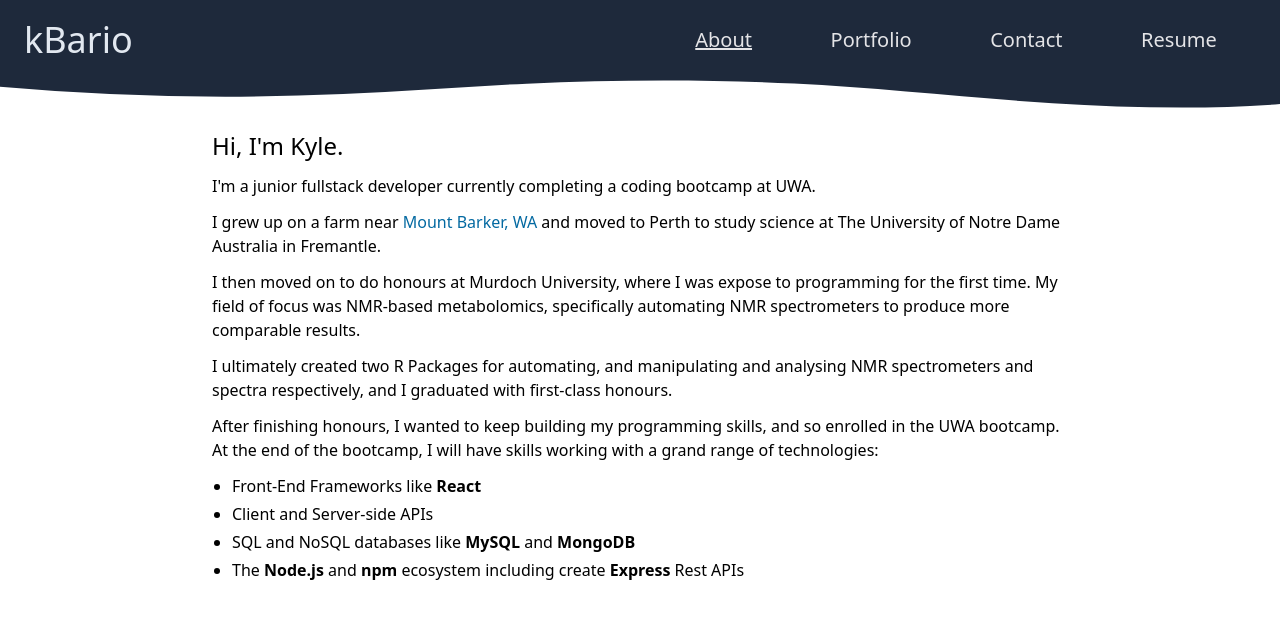
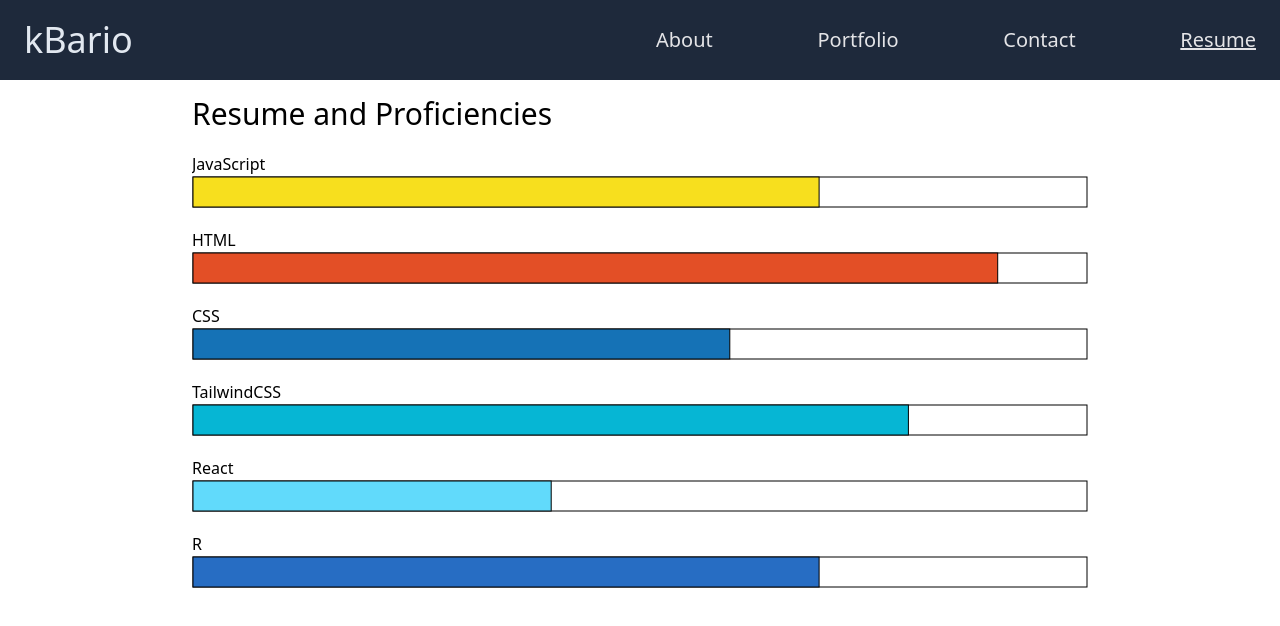
Before and after one commit to kbario/kb_react_portfolio, a React (Create React App) app: page / in a window 1280 px wide. Shown: the top 626 px of the page. Built offline with nearby package versions, Linux system fonts and the light colour scheme; no server answers.

Commit message:
big commit

```diff
--- a/package.json
+++ b/package.json
@@ -6,9 +6,11 @@
     "@testing-library/jest-dom": "^5.16.4",
     "@testing-library/react": "^11.2.7",
     "@testing-library/user-event": "^12.8.3",
+    "d3": "^7.4.4",
     "react": "^18.1.0",
     "react-dom": "^18.1.0",
     "react-scripts": "5.0.1",
+    "simple-icons": "^6.20.0",
     "web-vitals": "^0.2.4",
     "workbox-background-sync": "^5.1.4",
     "workbox-broadcast-update": "^5.1.4",
@@ -48,6 +50,7 @@
     ]
   },
   "devDependencies": {
+    "@tailwindcss/forms": "^0.5.1",
     "autoprefixer": "^10.4.7",
     "postcss": "^8.4.13",
     "tailwindcss": "^3.0.24"
--- a/src/App.jsx
+++ b/src/App.jsx
@@ -5,24 +5,48 @@ import Project from './components/Project';
 import Footer from './components/Footer';
 import { useState, useEffect } from 'react';
 
+const bootRepos = ["getCultured", 'techBlog', "JAKL-drag-n-drop"]
+const metaRepos = ['concentr8r', 'NMRalter8r'];
+
 function App() {
-  const [pageInView, setPageInView] = useState('About')
-  const [metaRepos, setMetaRepos] = useState(['concentr8r', 'NMRalter8r'])
-  const [bootRepos, setBootRepos] = useState(['techBlog', 'ractWeather'])
+  const [pageInView, setPageInView] = useState('Resume')
+
+  const [metaRepoData, setMetaRepoData] = useState("")
+  const [bootRepoData, setBootRepoData] = useState("")
 
   useEffect(() => {
     document.title = `kbario - ${pageInView}`
   },[pageInView])
 
+  useEffect(() => {
+    const getRepoData = async(repoArray) => {
+      const data = await Promise.all(repoArray.map(async (repoName) => {
+        const resp = await fetch(`https://api.github.com/repos/kbario/${repoName}`);
+        const data = await resp.json()
+        return data
+      }))
+      if(repoArray === metaRepos){
+        setMetaRepoData(data)
+      }
+      if(repoArray === bootRepos){
+        setBootRepoData(data)
+      }
+    }
+    getRepoData(bootRepos)
+    getRepoData(metaRepos)
+  },[])
+
+
+
   return (
-    <div className='w-screen h-screen overflow-hidden'>
+    <div className='w-screen h-screen overflow-y-hidden'>
       <Header pageInViewState={{pageInView, setPageInView}} />
-      <div className="wave">
+      {/* <div className="wave">
         <svg data-name="Layer 1" xmlns="http://www.w3.org/2000/svg" viewBox="0 0 1200 120" preserveAspectRatio="none">
           <path d="M321.39,56.44c58-10.79,114.16-30.13,172-41.86,82.39-16.72,168.19-17.73,250.45-.39C823.78,31,906.67,72,985.66,92.83c70.05,18.48,146.53,26.09,214.34,3V0H0V27.35A600.21,600.21,0,0,0,321.39,56.44Z" className="shape-fill"></path>
         </svg>
-      </div>
-      <Project pageInView={pageInView} repos={[metaRepos, bootRepos]} />
+      </div> */}
+      <Project pageInView={pageInView} repos={[ metaRepoData, bootRepoData]} />
       <Footer />
     </div>
   );
--- a/src/components/Footer.jsx
+++ b/src/components/Footer.jsx
@@ -1,5 +1,9 @@
 function Footer() {
-    return
+    return (
+        <footer className="flex justify-between items-center w-full h-20 bg-slate-800 px-6">
+            hello
+        </footer>
+    )
 }
 
 export default Footer
--- a/src/components/Header.jsx
+++ b/src/components/Header.jsx
@@ -2,7 +2,7 @@ import Navigation from "./Navigation"
 
 function Header(props) {
     return (
-        <header className="flex justify-between items-center w-full h-20 bg-slate-800 px-6">
+        <header className="absolute top-0 flex justify-between items-center w-full h-20 bg-slate-800 px-6 z-10">
             <h1 className="text-4xl text-slate-200">kBario</h1>
             <Navigation pageInViewState={props.pageInViewState}/>
         </header>
--- a/src/components/Project.jsx
+++ b/src/components/Project.jsx
@@ -19,7 +19,7 @@ function Project({pageInView, repos}) {
     }
 
     return (
-        <main className="h-leftover w-full p-5 max-w-4xl mx-auto">
+        <main className="pt-24 h-screen w-full p-5 overflow-y-auto">
             <RenderProject pageInView={pageInView} repos={repos}/>
         </main>
     )
--- a/src/components/project components/Portfolio.jsx
+++ b/src/components/project components/Portfolio.jsx
@@ -1,19 +1,60 @@
-// import { useEffect } from "react"
-
 function Portfolio({repos}) {
 
-    // const [metaRepos, bootRepos] = repos
+    const [ metaRepoData, bootRepoData ] = repos
 
-    // useEffect(()=> {
-
-    // },[metaRepos, bootRepos])
-    // console.log(metaRepos, bootRepos)
+    if(metaRepoData === "" || bootRepoData === ""){
+        return <div>Loading...</div>
+    }
 
 
     return (
-        <div>My Work</div>
+        <section className="flex flex-col gap-5 max-w-4xl mx-auto overflow-y-scroll">
+            <h1 className="text-3xl">My Work</h1>
+            <section className="flex flex-col gap-2">
+                <h2 className="text-2xl">Full Stack</h2>
+                <p>After falling in love with programming during my honours year, I enrolled in the UWA fullstack bootcamp. Here are some of the applications I created both solo and in groups during the course.</p>
+                {bootRepoData.map((repo) => (
+                    repo.id ? <RepoSection key={repo.id} repo={repo}/> : <div key={Math.random()}></div>
+                ))}
+            </section>
 
+            <section className="flex flex-col gap-3">
+                <h2 className="text-2xl">Metabolomics</h2>
+                <p>During my honours year at <a href="https://www.murdoch.edu.au/research/anpc" className="my-link" target="_blank" rel="noopener noreferrer">ANPC</a> I developed two R packages in colaboration with my supervisor, Torben Kimhofer. One is for normalising (among other things) nuclear magnetic resonance (NMR) spectra in the post-acquisition stage, while the other normalises the spectra during the aqcuistion stage.</p>
+                {metaRepoData.map((repo) => (
+                    repo.id ? <RepoSection key={repo.id} repo={repo}/> : <div key={Math.random()}></div>
+                ))}
+            </section>
+
+        </section>
     )
 }
 
+function RepoSection({repo}) {
+
+    const lang = repo.parent ? repo.parent.language : repo.language
+
+    return (
+        <article className="relative flex flex-col gap-3 border rounded-md p-3 z-1" >
+            <div className="flex justify-between">
+                <h3 className="text-xl">{repo.name}</h3>
+                <img height="20" width="20" className="fill-slate-800" src={`https://unpkg.com/simple-icons@v6/icons/${lang.toLowerCase()}.svg`} alt="" />
+            </div>
+            <ul className="flex gap-1 flex-wrap">
+                {repo.topics.map((topic) => (
+                    <li className="rounded bg-sky-200 hover:bg-sky-300 hover:cursor-default px-2 text-sm" key={topic}>{topic}</li>
+                ))}
+            </ul>
+            {/* <div className="absolute top-20 right-0 w-full h-[310px]"></div>
+            <embed title={repo.name} src={repo.homepage} height="300" className="w-full border" alt="" ></embed> */}
+            <p className="text-md text-zinc-600">{repo.description}</p>
+            <div className="flex gap-1">
+                <a className="dep-btn" href={repo.homepage} target="_blank" rel="noopener noreferrer">Deployed App</a>
+                <a className="git-btn" href={repo.html_url} target="_blank" rel="noopener noreferrer">Github Repo</a>
+            </div>
+        </article>
+    )
+
+}
+
 export default Portfolio
--- a/src/index.css
+++ b/src/index.css
@@ -16,26 +16,40 @@
     @apply scale-0;
   }
   .nav {
-    @apply absolute top-32 right-0 w-full bg-transparent h-1/2 flex flex-col justify-around items-center transition-all duration-500 translate-x-full opacity-0 sm:static sm:translate-x-0 sm:flex-row sm:h-auto sm:opacity-100 overflow-hidden;
+    @apply absolute top-32 right-0 w-full bg-transparent h-1/2 flex flex-col justify-between items-center transition-all duration-500 translate-x-full opacity-0 sm:static sm:translate-x-0 sm:flex-row sm:h-auto sm:opacity-100;
   }
   .nav-backdrop {
     @apply absolute top-20 right-0 w-full h-leftover bg-zinc-100 opacity-0 sm:hidden transition-all duration-500 translate-x-full;
   }
-  .wave {
-    position: relative;
-    top: 0;
-    left: 0;
-    width: 100%;
-    overflow: hidden;
-    line-height: 0;
+
+  .wave svg {
+    @apply absolute top-16 w-full h-3 fill-slate-800 z-10;
   }
-  .wave svg {
-    position: relative;
-    display: block;
-    width: calc(100% + 1.3px);
-    height: 30px;
+
+  .btn {
+    @apply px-3 py-1 rounded-sm shadow-sm transition-all;
   }
-  .wave .shape-fill {
-    fill: #1e293b;
+  .btn-hover {
+    @apply hover:shadow-lg hover:-translate-y-1;
+  }
+  .git-btn {
+    @apply btn btn-hover bg-zinc-800 text-zinc-200;
+  }
+  .dep-btn {
+    @apply btn btn-hover bg-sky-900 text-zinc-200;
+  }
+
+  .my-link {
+    @apply text-sky-600;
+  }
+
+  .form-nice {
+    @apply rounded-md border-gray-300 shadow-sm focus:border-indigo-300 focus:ring focus:ring-indigo-200 focus:ring-opacity-50;
+  }
+  .form-invalid {
+    @apply ring-red-300 ring-opacity-50 ring;
+  }
+  .error-msg {
+    @apply text-red-700;
   }
 }
--- a/tailwind.config.js
+++ b/tailwind.config.js
@@ -11,5 +11,5 @@ module.exports = {
       }),
     },
   },
-  plugins: [],
+  plugins: [require("@tailwindcss/forms")],
 };
```
Also changed, not shown: 1 other file (tests, documents, lock files or other folders).
